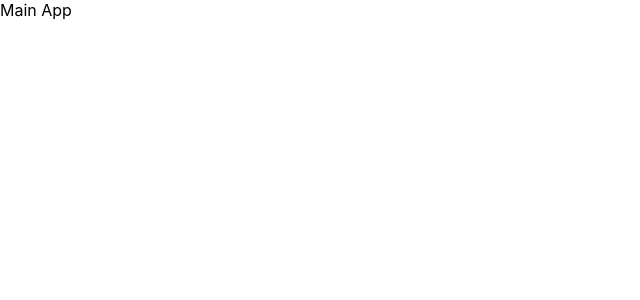
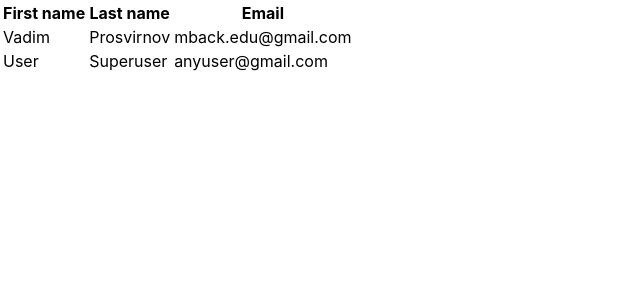
Before and after one commit to mbackReserved/GB_DRF2, a React (Create React App) app in the folder userapi/frontend/: page / in a window 1280 px wide. Shown: the top 300 px of the page, without its empty margins (0-640 px from the left). Built offline with nearby package versions, Linux system fonts and the light colour scheme.

Commit message:
create test component

```diff
--- a/userapi/frontend/src/App.js
+++ b/userapi/frontend/src/App.js
@@ -1,6 +1,7 @@
 import React from 'react';
 import logo from './logo.svg';
 import './App.css';
+import UserList from './components/User';
 
 class App extends React.Component {
   constructor(props) {
@@ -10,10 +11,30 @@ class App extends React.Component {
     }
   }
 
+componentDidMount(){
+  const users = [
+    {
+      'firstname': 'Vadim',
+      'lastname': 'Prosvirnov',
+      'email': 'mback.edu@gmail.com'
+    },
+    {
+      'firstname': 'User',
+      'lastname': 'Superuser',
+      'email': 'anyuser@gmail.com'
+    }
+  ]
+  this.setState(
+    {
+      'users': users
+    }
+  )
+}
+
   render() {
     return (
       <div>
-        Main App
+        <UserList users={this.state.users} />
       </div>
     )
   }
```
